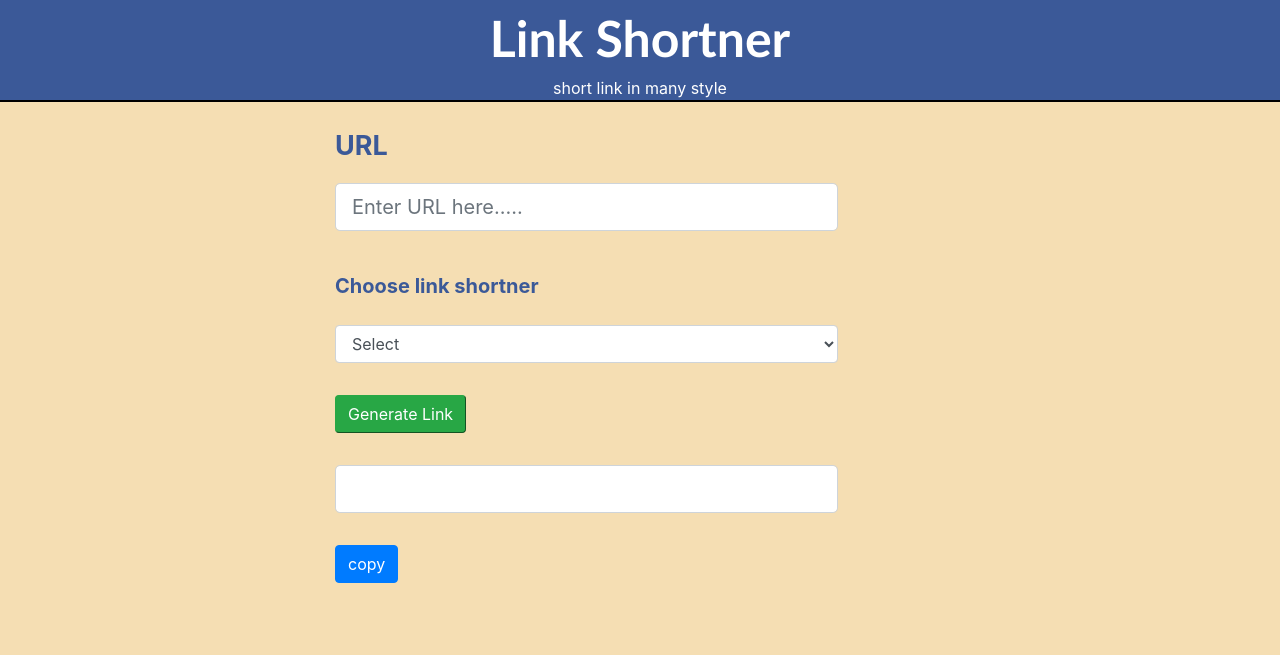
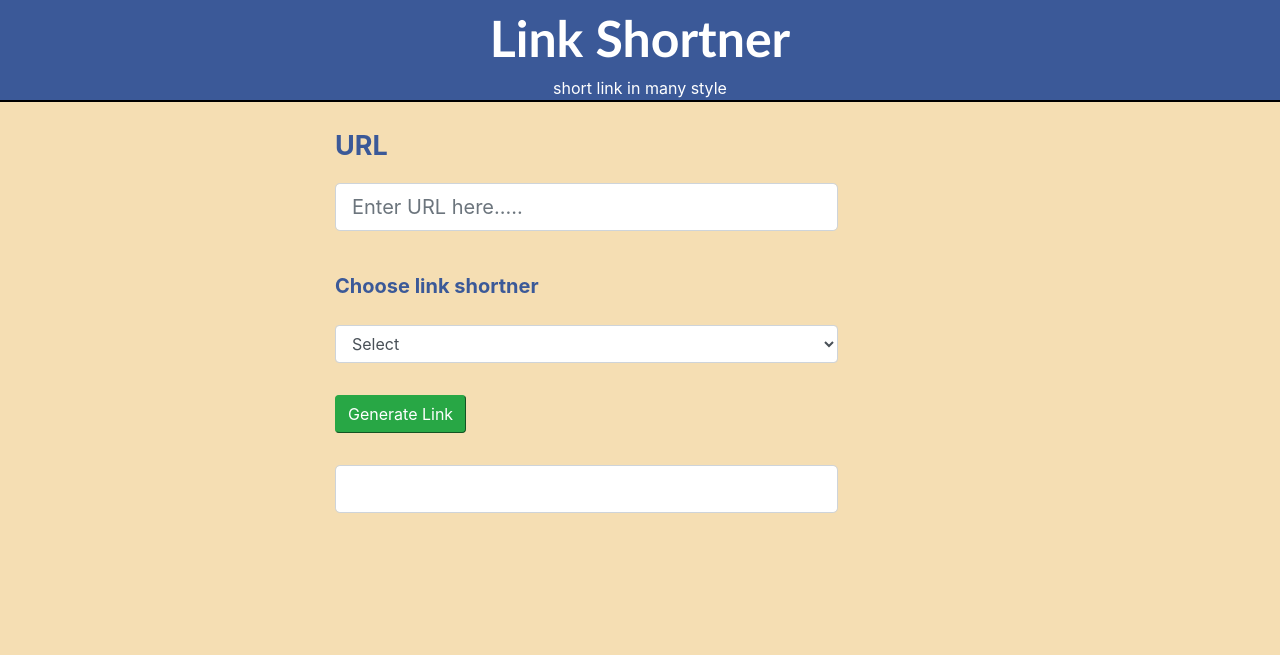
Before and after one commit to Shani0045/link_shortner, a Flask app: page / in a window 1280 px wide. Shown: the top 655 px of the page. Run offline with Flask 2, Linux system fonts and the light colour scheme; some libraries are stand-ins or nearby versions.

Commit message:
Update index.html

```diff
--- a/templates/index.html
+++ b/templates/index.html
@@ -93,14 +93,6 @@
 				</div>
 			</div>
 
-			<div class="row ">
-				<div class="col-md-5 offset-md-3 mt-3">
-					<div class="form-group ">
-					<button type="submit" value="copy" class="btn btn-primary" name="btn">copy</button>
-					</div>
-				</div>
-			</div>
-
 
 	</div>
 
```
